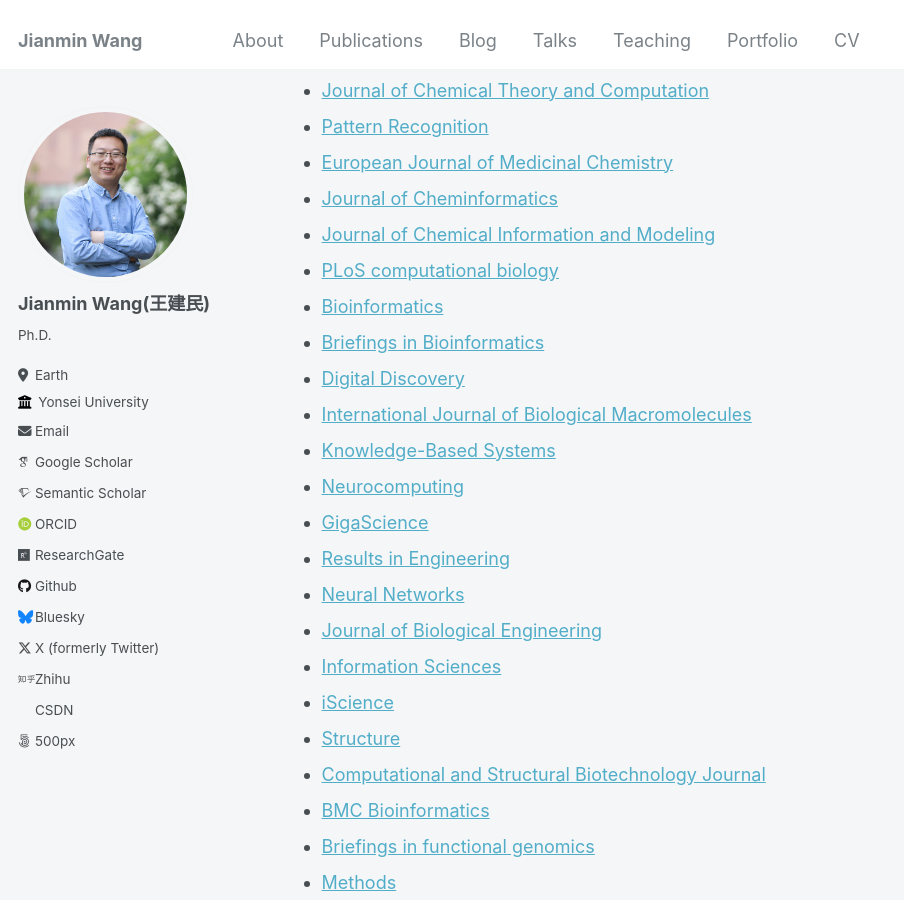
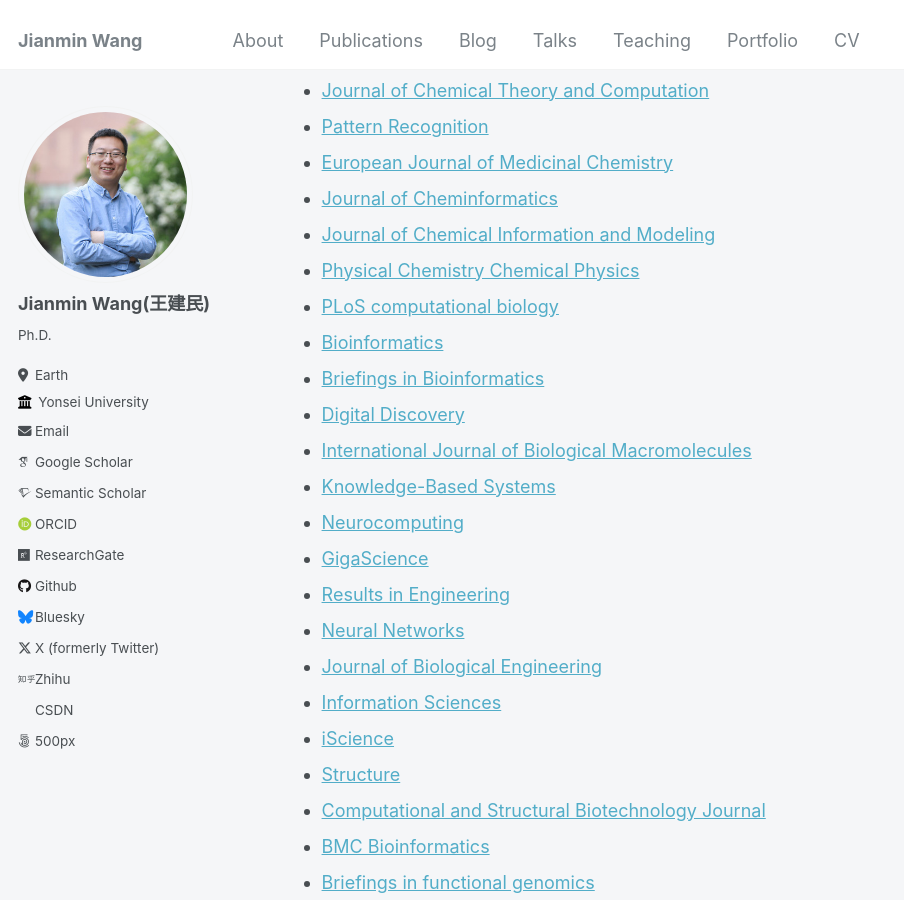
Before and after one commit to Jianmin2drugai/Jianmin2drugai.github.io, a Jekyll site: the page built from _pages/cv.md, in a window 1280 px wide and 900 px high, scrolled down 1073 px. Shown: the whole window, without its empty margins (0-904 px from the left). Built offline with Jekyll 4.4.1, drawn with Linux system fonts in a browser that asks for light colours; some web fonts are replaced.

Commit message:
Update cv.md

```diff
--- a/_pages/cv.md
+++ b/_pages/cv.md
@@ -54,6 +54,7 @@ Service and leadership
 * [European Journal of Medicinal Chemistry](https://www.sciencedirect.com/journal/european-journal-of-medicinal-chemistry)
 * [Journal of Cheminformatics](https://jcheminf.biomedcentral.com)
 * [Journal of Chemical Information and Modeling](https://pubs.acs.org/journal/jcisd8)
+* [Physical Chemistry Chemical Physics](https://pubs.rsc.org/cp)
 * [PLoS computational biology](https://journals.plos.org/ploscompbiol/)
 * [Bioinformatics](https://academic.oup.com/bioinformatics)
 * [Briefings in Bioinformatics](https://academic.oup.com/bib)
```
